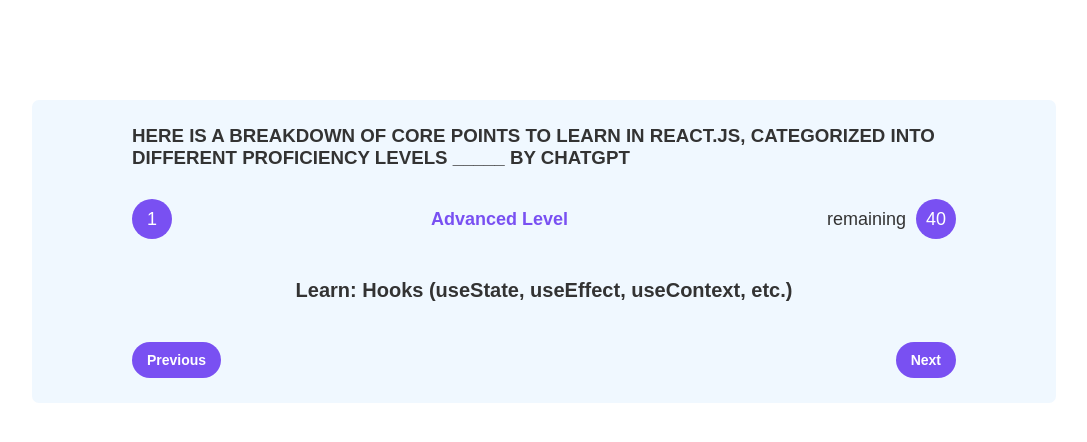
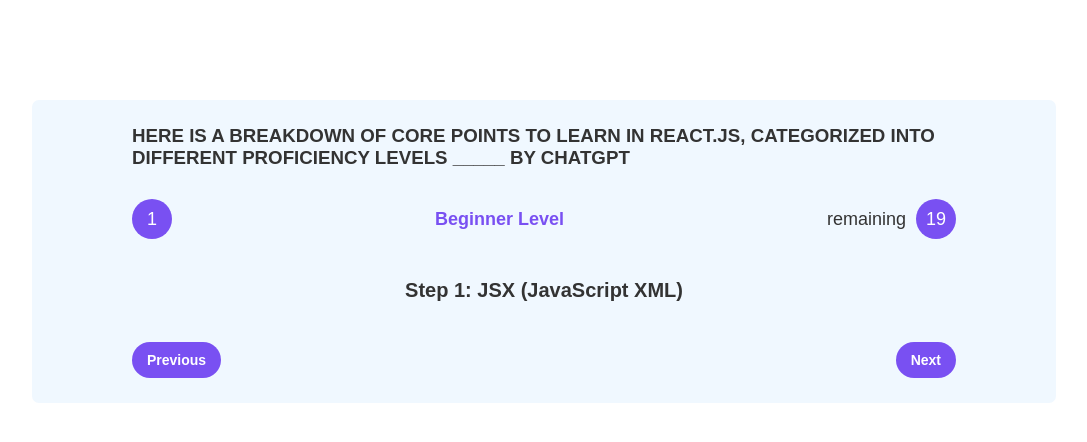
Before and after one commit to sgc93/Simple-React-Projects, a React (Create React App) app in the folder the-steps/: page / in a window 1280 px wide. Shown: the top 442 px of the page, without its empty margins (96-1183 px from the left). Built offline with nearby package versions, Linux system fonts and the light colour scheme.

Commit message:
handling previous and next btns

```diff
--- a/the-steps/src/App.js
+++ b/the-steps/src/App.js
@@ -1,3 +1,5 @@
+import { useState } from "react";
+
 const steps = [
 	"JSX (JavaScript XML)",
 	"Components and Props",
@@ -22,14 +24,32 @@ const steps = [
 ];
 
 export default function App() {
-	const step = 13;
+	let [step, setStep] = useState(1);
+	let [remainingSteps, setRemainingSteps] = useState(19);
+
+	function handlePrevious() {
+		if (step > 1) {
+			setStep(step - 1);
+			setRemainingSteps(remainingSteps + 1);
+		}
+	}
+
+	function handleNext() {
+		if (step < 20) {
+			setStep(step + 1);
+			setRemainingSteps(remainingSteps - 1);
+		}
+	}
+
 	return (
 		<div className="steps">
 			<Header />
 			<div className="content">
-				<Nubmers step={step} />
-				<p className="message">Learn: {steps[step - 1]}</p>
-				<Buttons />
+				<Nubmers step={step} remainingSteps={remainingSteps} />
+				<p className="message">
+					Step {step}: {steps[step - 1]}
+				</p>
+				<Buttons handlePrevious={handlePrevious} handleNext={handleNext} />
 			</div>
 		</div>
 	);
@@ -44,8 +64,7 @@ function Header() {
 	);
 }
 
-function Nubmers({ step }) {
-	const remainingSteps = 40;
+function Nubmers({ step, remainingSteps }) {
 	let level = "Beginner Level";
 	if (step > 5 && step <= 10) {
 		level = "Intermediate Level";
@@ -56,7 +75,7 @@ function Nubmers({ step }) {
 	}
 	return (
 		<div className="numbers">
-			<div className="learned-steps active">1</div>
+			<div className="learned-steps active">{step}</div>
 			<div className="level">{level}</div>
 			<div className="remain-steps">
 				remaining <span className="active">{remainingSteps}</span>
@@ -65,13 +84,19 @@ function Nubmers({ step }) {
 	);
 }
 
-function Buttons() {
+function Buttons({ handlePrevious, handleNext }) {
 	return (
 		<div className="buttons">
-			<button style={{ backgroundColor: "#7950f2", color: "#fff" }}>
+			<button
+				style={{ backgroundColor: "#7950f2", color: "#fff" }}
+				onClick={handlePrevious}
+			>
 				Previous
 			</button>
-			<button style={{ backgroundColor: "#7950f2", color: "#fff" }}>
+			<button
+				style={{ backgroundColor: "#7950f2", color: "#fff" }}
+				onClick={handleNext}
+			>
 				Next
 			</button>
 		</div>
```
